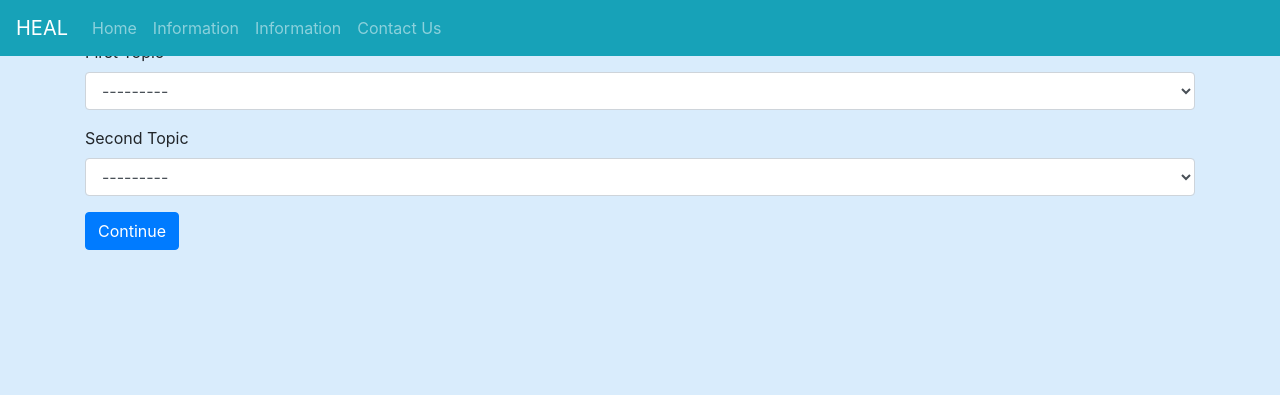
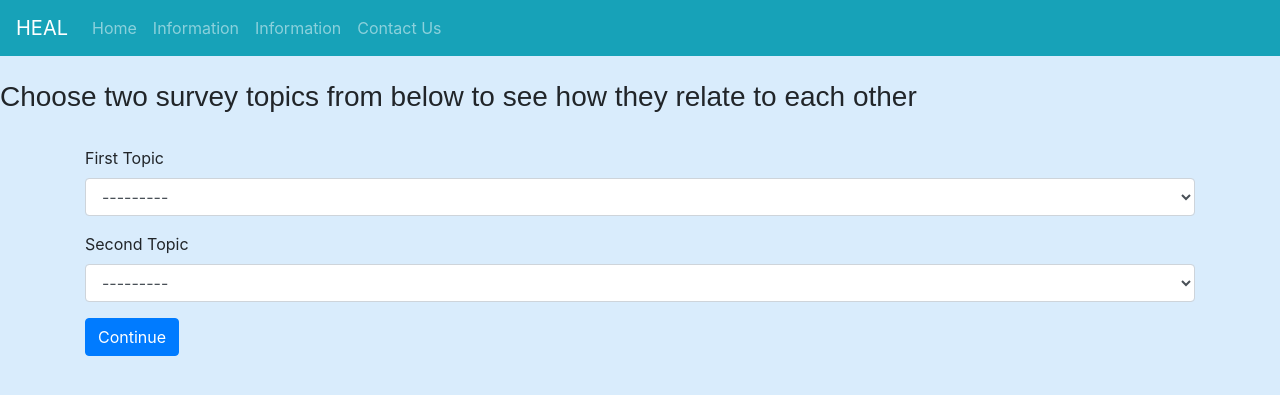
Before and after one commit to yashd2037/HEAL, a Django app: page /topic/ in a window 1280 px wide. Shown: the top 395 px of the page. Run offline with Django 3.2, Linux system fonts and the light colour scheme; some libraries are stand-ins or nearby versions.

Commit message:
Commit 2 Slight edit

```diff
--- a/static/css/styles.css
+++ b/static/css/styles.css
@@ -12,6 +12,6 @@
     justify-content: center;
 }
 
-h1, h2{
+h1, h2, h3{
     font-family: Arial, Helvetica, sans-serif;
 }
--- a/templates/Base.html
+++ b/templates/Base.html
@@ -11,7 +11,7 @@
 </head>
 <body>
 <div>
-    <nav class="navbar navbar-expand-lg fixed-top navbar-dark bg-info">
+    <nav class="navbar navbar-expand-lg  navbar-dark bg-info">
         <a class="navbar-brand">HEAL</a>
         <button class="navbar-toggler" type="button" data-toggle="collapse" data-target="#navbarTogglerDemo02"
                 aria-controls="navbarTogglerDemo02" aria-expanded="false" aria-label="Toggle navigation">
--- a/templates/TopicPage.html
+++ b/templates/TopicPage.html
@@ -3,7 +3,9 @@
 {% load static %}
 
 {% block body %}
-    <p>Choose two survey topics from below to see how they relate to each other</p>
+    <br>
+    <h3>Choose two survey topics from below to see how they relate to each other</h3>
+    <br>
     <div class="container">
 		<form action="{% url 'topic' %}" method="post">
 			{% csrf_token %}
```
